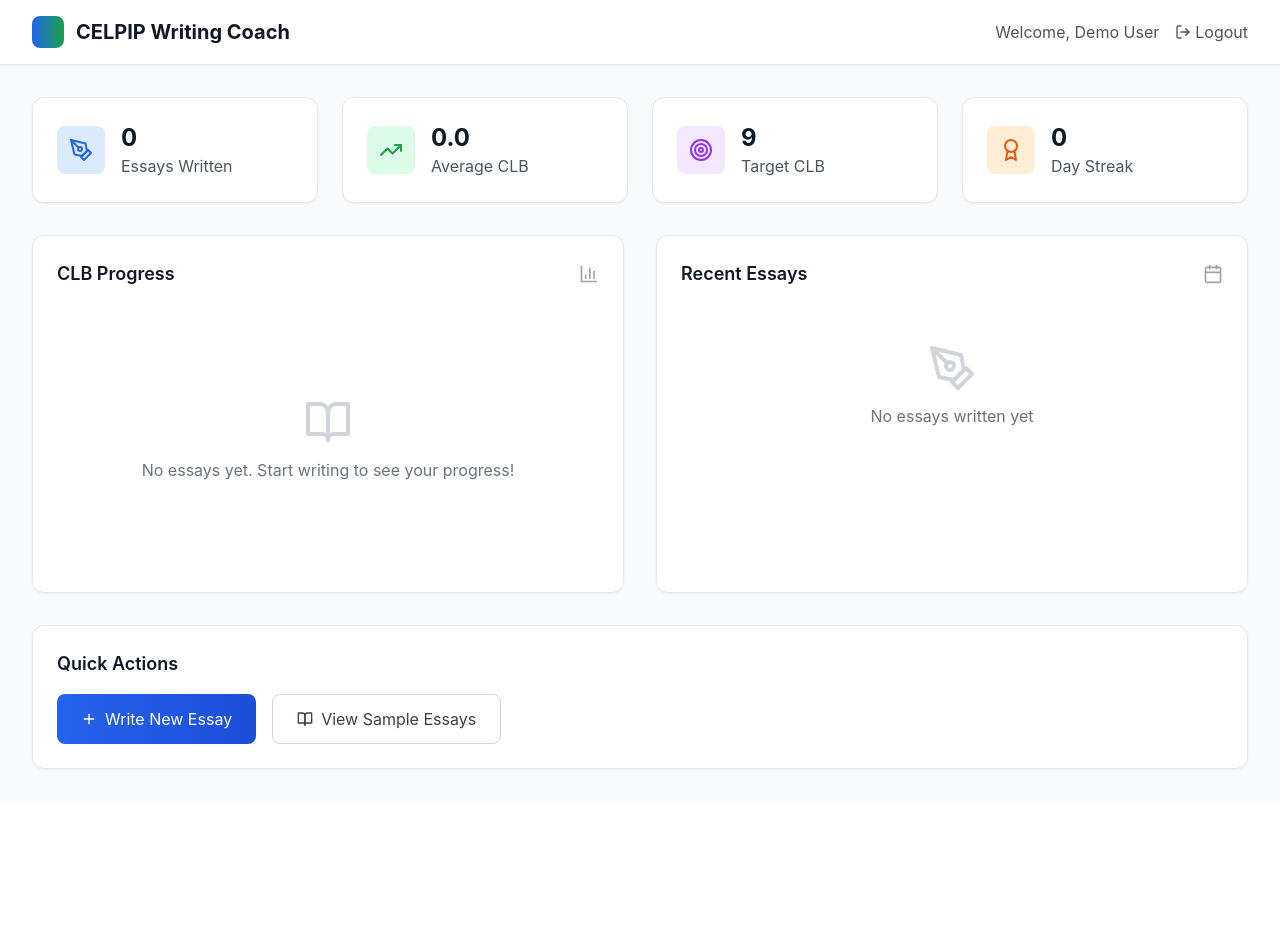
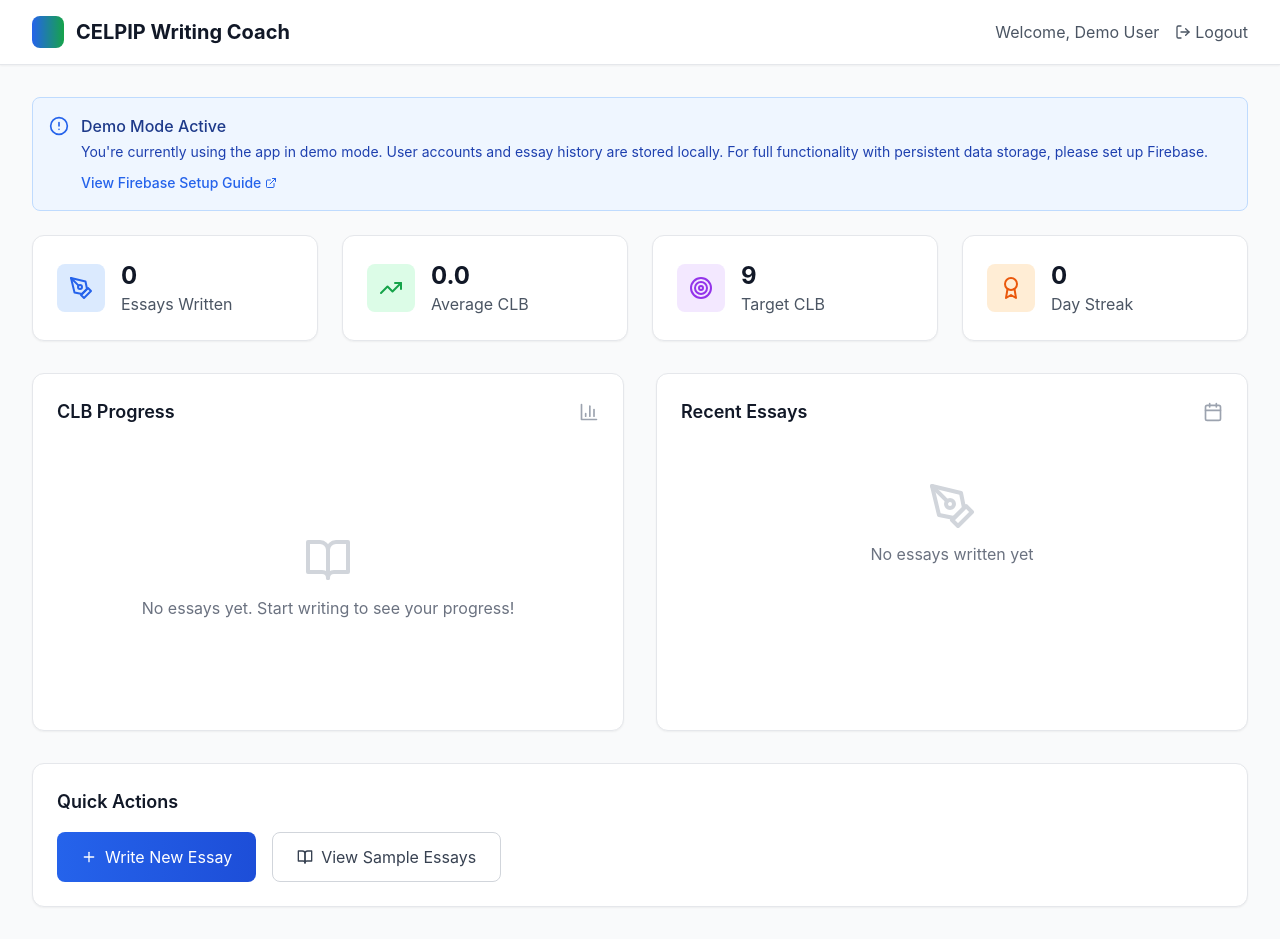
Before and after one commit to MashaDolda/CELPIP-WRITING-COACH, a React (Create React App) app: page /login in a window 1280 px wide. Both pictures are taken after typing "name@example.com", "Sample123" into the empty fields and a click on the button "Sign In". Before the commit the page ends 801 px from the top, so only its background shows below. Built offline with nearby package versions, Linux system fonts and the light colour scheme.

Commit message:
Add demo notice banner to inform users about Firebase setup requirement

```diff
--- a/src/components/Dashboard/Dashboard.tsx
+++ b/src/components/Dashboard/Dashboard.tsx
@@ -15,6 +15,7 @@
 } from 'lucide-react';
 import { Link, useNavigate } from 'react-router-dom';
 import { LineChart, Line, XAxis, YAxis, CartesianGrid, Tooltip, ResponsiveContainer } from 'recharts';
+import DemoNotice from '../DemoNotice';
 
 interface EssayHistory {
   id: string;
@@ -106,6 +107,8 @@
       </div>
 
       <div className="max-w-7xl mx-auto px-4 sm:px-6 lg:px-8 py-8">
+        <DemoNotice />
+
         {/* Stats Cards */}
         <div className="grid grid-cols-1 md:grid-cols-2 lg:grid-cols-4 gap-6 mb-8">
           <div className="bg-white rounded-xl shadow-sm border border-gray-200 p-6">
--- /dev/null
+++ b/src/components/DemoNotice.tsx
@@ -0,0 +1,30 @@
+import React from 'react';
+import { AlertCircle, ExternalLink } from 'lucide-react';
+
+const DemoNotice: React.FC = () => {
+  return (
+    <div className="bg-blue-50 border border-blue-200 rounded-lg p-4 mb-6">
+      <div className="flex items-start">
+        <AlertCircle className="w-5 h-5 text-blue-600 mr-3 mt-0.5 flex-shrink-0" />
+        <div>
+          <h4 className="font-medium text-blue-900 mb-1">Demo Mode Active</h4>
+          <p className="text-blue-800 text-sm mb-2">
+            You're currently using the app in demo mode. User accounts and essay history are stored locally.
+            For full functionality with persistent data storage, please set up Firebase.
+          </p>
+          <a
+            href="https://github.com/MashaDolda/CELPIP-WRITING-COACH/blob/main/FIREBASE_SETUP.md"
+            target="_blank"
+            rel="noopener noreferrer"
+            className="inline-flex items-center text-blue-600 hover:text-blue-700 text-sm font-medium"
+          >
+            View Firebase Setup Guide
+            <ExternalLink className="w-3 h-3 ml-1" />
+          </a>
+        </div>
+      </div>
+    </div>
+  );
+};
+
+export default DemoNotice;
```
